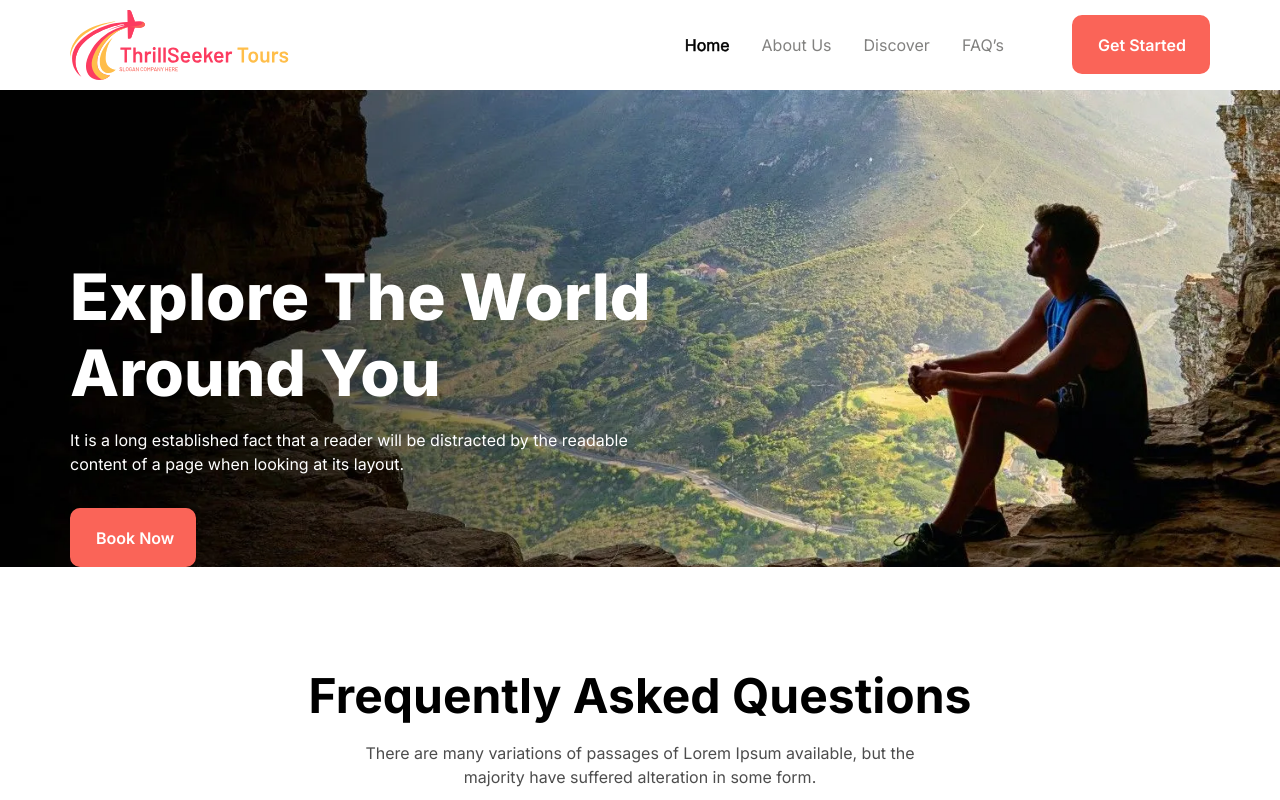
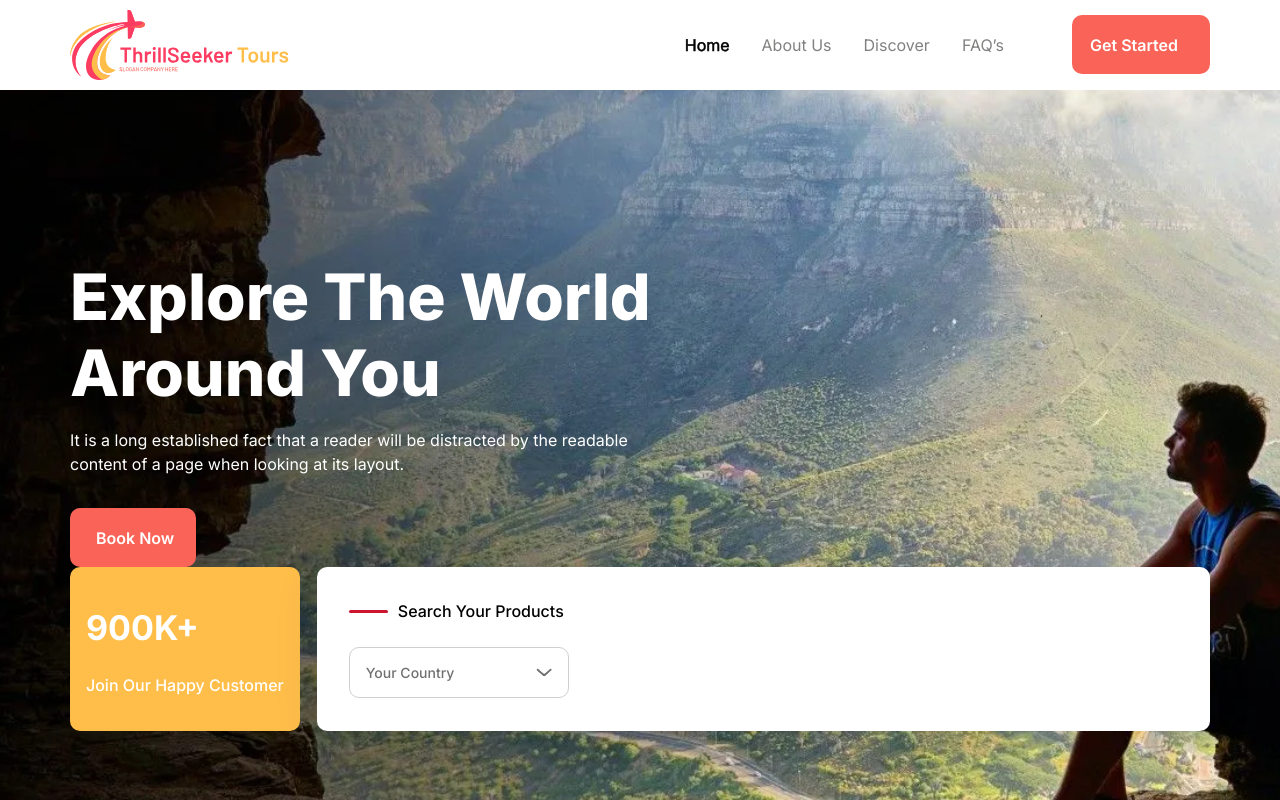
Before and after one commit to mayankpcp7/ThrillSeeker, a React (Create React App) app: page / in a window 1280 px wide. Shown: the top 800 px of the page. Built offline with nearby package versions, Linux system fonts and the light colour scheme.

Commit message:
merge code

```diff
--- a/src/App.css
+++ b/src/App.css
@@ -6,19 +6,23 @@
 .hover_stroke2:hover {
   -webkit-text-stroke-width: 0.5px;
 }
-
+/* ---------------------Header----------------------------------- */
+.header_flex_shadow {
+  box-shadow: 0px 9.005355834960938px 45.02677536010742px 0px #0000001a;
+}
+/* ----------------------footer----------------------------------- */
 .footer_link_hov:hover rect {
-    background: #fff !important;
+  background: #fff !important;
 }
 
 .footer_link_hov:hover path {
-    background: #fff !important;
+  background: #fff !important;
 }
 
 .input_card.active {
-    border: 1px solid #Fa6458;
+  border: 1px solid #fa6458;
 }
 
 :focus-visible {
-    outline: none !important;
+  outline: none !important;
 }
--- a/src/components/Header.jsx
+++ b/src/components/Header.jsx
@@ -1,15 +1,27 @@
 import React from "react";
 import Nav from "./Nav";
+import selecticon from "../assets/images/svg/SelectIcon.svg";
+const Header = () => {
+ document.addEventListener("DOMContentLoaded", function () {
+    const dropdownButton = document.getElementById("dropdownHoverButton");
+    const dropdownMenu = document.getElementById("dropdownHover");
 
-const Header = () => {
+    dropdownButton.addEventListener("mouseenter", function () {
+        dropdownMenu.classList.remove("hidden");
+    });
+
+    dropdownButton.addEventListener("mouseleave", function () {
+        dropdownMenu.classList.add("hidden");
+    });
+});
   return (
-    <header className="bg-center bg-header bg-cover ">
+    <header className="bg-center pb-[200px] lg:pb-[250px] bg-header bg-cover relative">
       <Nav />
-      <main className="max-w-[1164px] mx-auto px-4 md:px-3 mt-[169px]">
-        <h1 className="text-6xl font-inter text-start text-white font-extrabold leading-[120%] max-w-[582px]">
+      <main className="max-w-[1164px] mx-auto px-4 md:px-3 mt-[120px]  lg:mt-[169px]">
+        <h1 className=" text-[50px] sm:text-[55px] lg:text-6xl font-inter text-start text-white font-extrabold leading-[120%] max-w-[582px]">
           Explore The World Around You
         </h1>
-        <p className="pt-4 text-start text-white font-inter max-w-[568px]">
+        <p className="pt-4 text-start text-white font-inter max-w-[461px] sm:max-w-[550px] lg:max-w-[568px]">
           It is a long established fact that a reader will be distracted by the
           readable content of a page when looking at its layout.
         </p>
@@ -19,6 +31,82 @@ const Header = () => {
             Book Now
           </span>
         </button>
+        <div className="flex">
+          <div className="flex bg-yellow flex-col rounded-[10px] w-[235px] h-[164px] justify-center px-4 py-[42px]">
+            <h3 className="font-inter font-bold text-white text-[34px]">
+              900K+
+            </h3>
+            <p className="text-white text-base font-inter font-medium pt-5 whitespace-nowrap">
+              Join Our Happy Customer
+            </p>
+          </div>
+          <div className="flex flex-col bg-white ms-[17px] header_flex_shadow w-full rounded-[10px] p-8">
+            <div className="flex items-center">
+              <span className="flex h-[3px] w-[39px] rounded-[27px] bg-[#CC1630]"></span>
+              <p className="font-inter text-base text-black font-medium ms-[10px]">
+                Search Your Products
+              </p>
+            </div>
+
+            <div className="flex flex-wrap mt-6">
+              <button
+                id="dropdownHoverButton"
+                data-dropdown-toggle="dropdownHover"
+                data-dropdown-trigger="hover"
+                class="bg-white text-grey font-medium rounded-[10px] border border-solid justify-between font-inter w-[220px] h-[51px] border-[#cfcfcf] text-sm px-4 py-2.5 text-center flex items-center"
+                type="button"
+              >
+                Your Country
+               <img src={selecticon} alt="down-arrow" />
+              </button>
+
+              {/* ---------------Dropdown menu------------------------------ */}
+              <div
+                id="dropdownHover"
+                class="z-10 hidden bg-white divide-y divide-gray-100 rounded-lg shadow w-44 dark:bg-gray-700"
+              >
+                <ul
+                  class="py-2 text-sm text-gray-700 dark:text-gray-200"
+                  aria-labelledby="dropdownHoverButton"
+                >
+                  <li>
+                    <a
+                      href="#"
+                      class="block px-4 py-2 hover:bg-gray-100 dark:hover:bg-gray-600 dark:hover:text-white"
+                    >
+                      Dashboard
+                    </a>
+                  </li>
+                  <li>
+                    <a
+                      href="#"
+                      class="block px-4 py-2 hover:bg-gray-100 dark:hover:bg-gray-600 dark:hover:text-white"
+                    >
+                      Settings
+                    </a>
+                  </li>
+                  <li>
+                    <a
+                      href="#"
+                      class="block px-4 py-2 hover:bg-gray-100 dark:hover:bg-gray-600 dark:hover:text-white"
+                    >
+                      Earnings
+                    </a>
+                  </li>
+                  <li>
+                    <a
+                      href="#"
+                      class="block px-4 py-2 hover:bg-gray-100 dark:hover:bg-gray-600 dark:hover:text-white"
+                    >
+                      Sign out
+                    </a>
+                  </li>
+                </ul>
+              </div>
+            </div>
+
+          </div>
+        </div>
       </main>
     </header>
   );
--- a/src/components/Nav.jsx
+++ b/src/components/Nav.jsx
@@ -21,19 +21,19 @@ const Nav = () => {
           <div className="flex justify-between w-full items-center">
             <div className="flex items-center">
               <img
-                className="relative z-50 lg:max-w-[220px] cursor-pointer"
+                className="relative z-[100] lg:max-w-[220px] cursor-pointer"
                 src={logo}
                 alt="navlogo"
               />
             </div>
 
-            <div onClick={showUl} className="z-20 md:hidden">
-              <h3 className="text-lightred text-3xl sm:text-5xl">
+            <div onClick={showUl} className=" relative z-[100]  md:hidden">
+              <h3 className="text-lightred text-3xl sm:text-4xl">
                 {head ? <BiMenuAltLeft /> : <RxCross1 />}
               </h3>
             </div>
             <div
-              className={`flex flex-col md:flex-row  fixed md:relative w-full min-h-screen md:min-h-0 top-[0] left-[-100%] md:left-0 ttransition-opacity duration-700 md:transition-none  justify-center md:justify-end
+              className={`flex flex-col md:flex-row  fixed md:relative w-full z-50 min-h-screen md:min-h-0 top-[0] left-[-100%] md:left-0 ttransition-opacity duration-700 md:transition-none  justify-center md:justify-end
            items-center ${head ? "" : "!left-0 bg-white"}`}
             >
               <ul className="flex md:hidden gap-8 flex-col md:flex-row items-center">
@@ -80,7 +80,7 @@ const Nav = () => {
                   </span>
                 </button>
               </ul>
-              <ul className="hidden md:flex items-center gap-8">
+              <ul className="hidden md:flex items-center gap-5 lg:gap-8">
                 <li>
                   <a
                     className="font-inter text-[20px] sm:text-[24px] md:text-base transition-all duration-300  stroke_2"
@@ -113,9 +113,9 @@ const Nav = () => {
                     FAQ’s
                   </a>
                 </li>
-                <button class="rounded-[10px] flex items-center ms-9  font-semibold font-inter h-[59px] w-[138px] overflow-hidden relative group cursor-pointer border-2 text-base border-extralightred bg-extralightred text-extralightred">
+                <button class="rounded-[10px] flex items-center ms-5 lg:ms-9  font-semibold font-inter h-[59px] w-[126px] lg:w-[138px] overflow-hidden relative group cursor-pointer border-2 text-base border-extralightred bg-extralightred text-extralightred">
                   <span class="absolute w-64 h-0 transition-all duration-300 origin-center rotate-45 -translate-x-20 bg-white top-1/2 group-hover:h-64 group-hover:-translate-y-32 ease"></span>
-                  <span class="relative text-white text-center px-6 whitespace-nowrap transition duration-300 group-hover:text-extralightred ease">
+                  <span class="relative text-white text-center px-4 whitespace-nowrap transition duration-300 group-hover:text-extralightred ease">
                     Get Started
                   </span>
                 </button>
```
Also changed, not shown: firebase.json (deleted), 3 other files (tests, documents, lock files or other folders).
